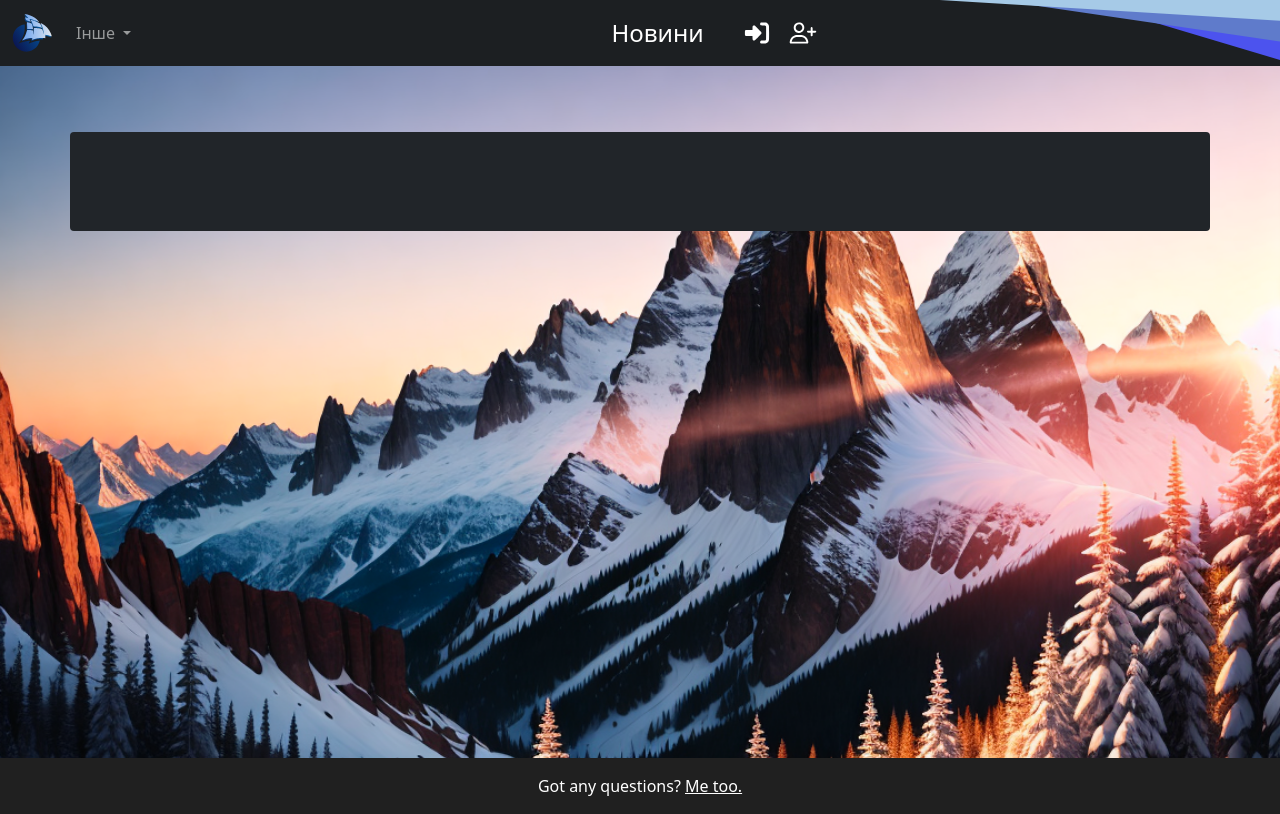
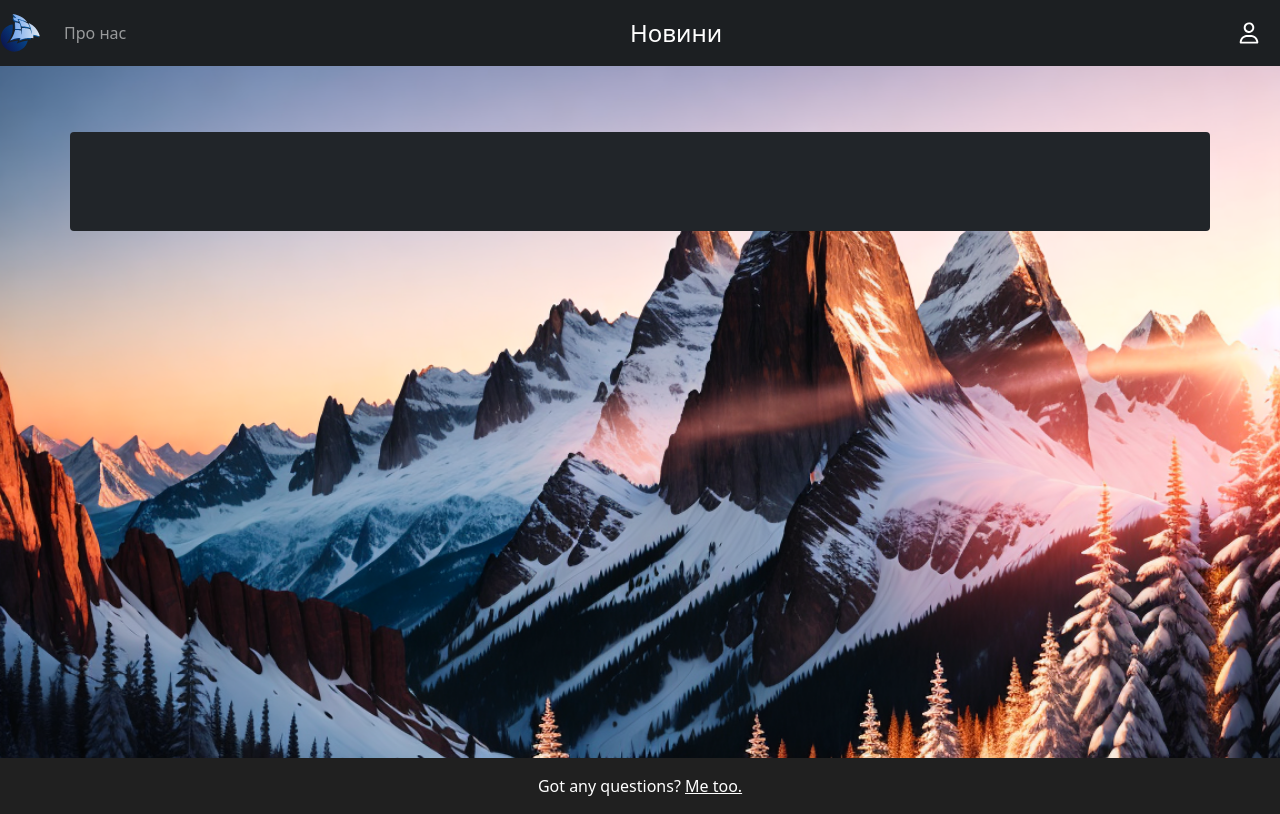
Before and after one commit to Casy7/Romantik, a Django app: page /news/ in a window 1280 px wide. Run offline with Django 4.2, Linux system fonts and the light colour scheme; data that the repository does not hold is empty; some libraries are stand-ins or nearby versions.

Commit message:
Navbar fixed

```diff
--- a/RomantikApp/static/css/base.css
+++ b/RomantikApp/static/css/base.css
@@ -237,6 +237,14 @@ blockquote {
     color: white;
 }
 
+nav .dropdown-toggle::after {
+    display: none;
+}
+
+.dropdown-menu.user-menu-dropdown {
+    left: -95px;
+}
+
 @media only screen and (max-device-width: 480px) {
     p {
         text-align: justify;
@@ -263,4 +271,8 @@ blockquote {
     .page-content {
         background-position: inherit;
         }
+
+    .desktop {
+        display: none !important;
+    }
 }
--- /dev/null
+++ b/RomantikApp/static/js/base.js
@@ -0,0 +1,8 @@
+
+if (!window.mobileCheck()) {
+	$('.mobile').hide();
+	var divsToHide = document.getElementsByClassName("mobile");
+    for(var i = 0; i < divsToHide.length; i++){
+        divsToHide[i].style.display = "none"; // depending on what you're doing
+    }
+}
--- a/RomantikApp/templates/base.html
+++ b/RomantikApp/templates/base.html
@@ -108,7 +108,7 @@
   </style>
   <link rel="stylesheet" href="{% static 'css/base.css'%}">
   <script src="{% static 'libs/modules/jquery/jquery.js' %}" type="text/javascript"></script>
-  <link rel="icon" type="image/png" href="{% static 'icons/logo.svg' %}"/>
+  <link rel="icon" type="image/png" href="{% static 'icons/logo.svg' %}" />
   <!-- GOOGLE SEARCH CONSOLE ID -->
   <meta name="google-site-verification" content="lJ8_J2eP5H3_CfvTKaaqfta697gWaK5cdSeyW1O5BR4" />
 </head>
@@ -117,27 +117,47 @@
   <!-- __________________________________________ NAVBAR __________________________________________ -->
 
   <nav class="navbar fixed-top navbar-expand-lg navbar-dark bg-dark">
-    <div class="container-fluid">
+    <div class="nav-item dropdown mobile">
+      <a class="nav-link dropdown-toggle" href="#" id="navbarDropdown" role="button" data-bs-toggle="dropdown"
+        aria-expanded="false">
+
+        <img class="glyphicon white" src="{% static 'icons/menu.svg' %}">
+
+      </a>
+      <div class="dropdown-menu" aria-labelledby="navbarDropdown">
+        {% if header != 'Новини' %}
+        <a class="dropdown-item" href="/news">Новини</a>
+        {% endif %}
+        {% if header != 'Про нас' %}
+        <a class="dropdown-item" href="/news">Про нас</a>
+        {% endif %}
+        {% if user.is_superuser %}
+        <div class="dropdown-divider"></div>
+        <a class="dropdown-item" href="/admin">Admin panel</a>
+        {% endif %}
+
+      </div>
+    </div>
 
     <a class="navbar-brand" href="/"><img class="base_logo_mini" src="{% static 'icons/logo.svg' %}"></a>
 
+
+
+
     <ul class="navbar-nav me-auto mb-2 mb-lg-0 central-nav-panel">
-
-        <li class="nav-item dropdown">
-          <a class="nav-link dropdown-toggle" href="#" id="navbarDropdown" role="button" data-bs-toggle="dropdown"
-            aria-expanded="false">
-            Інше
-          </a>
-          <div class="dropdown-menu" aria-labelledby="navbarDropdown">
-            <a class="dropdown-item" href="#">Опції</a>
-            <a class="dropdown-item" href="#">відсутні</a>
-            <div class="dropdown-divider"></div>
+      {% if header != 'Новини' %}
+      <li class="nav-item desktop">
+        <a class="nav-link" href="/news">Новини</a>
+      </li>
+      {% endif %}
+      {% if header != 'Про нас' %}
+      <li class="nav-item desktop">
+        <a class="nav-link" href="/news">Про нас</a>
+      </li>
+      {% endif %}
+      {% if user.is_superuser %}
+      <li class="nav-item desktop">
         <a class="dropdown-item" href="/admin">Admin panel</a>
-          </div>
-        </li>
-        {% if header != 'Новини' %}
-        <li class="nav-item">
-          <a class="nav-link" href="/news">Новини</a>
       </li>
       {% endif %}
     </ul>
@@ -147,50 +167,58 @@
       {% if header != 'none' %}
       <h4 class="navbar-header">{{ title }}</h4>
       {% endif %}
+    </ul>
 
 
+
+
+    <div class="nav-item dropdown">
+      <a class="nav-link dropdown-toggle" href="#" id="navbarUserDropdown" role="button" data-bs-toggle="dropdown"
+        aria-expanded="false">
+        <img class="glyphicon white" src="{% static 'icons/user.svg' %}">
+      </a>
+      <div class="dropdown-menu user-menu-dropdown" aria-labelledby="navbarUserDropdown">
+
         {% if user != 'none' %}
-        <li class="nav-item active">
-          <p class="user_credentials"> {{ user.username }}</p>
-        </li>
+
+        <a class="dropdown-item" href="/">
+          <img class="glyphicon white" src="{% static 'icons/user.svg' %}">
+          {{ user.username }}</a>
         {% endif %}
 
 
         {% if user != 'none' %}
-        <li class="nav-item active">
-          <a class="nav-link" href="/signout">
+        <a class="dropdown-item" href="/signout">
           <img class="glyphicon white" src="{% static 'icons/sign_out.svg' %}">
-            <span class="sr-only"></span>
+          Вихід
         </a>
-        </li>
         {% endif %}
 
         {% if user == 'none' and header != 'Вхід' %}
-        <li class="nav-item active">
-          <a class="nav-link" href="/signin">
+
+        <a class="dropdown-item" href="/signin">
           <img class="glyphicon white" src="{% static 'icons/sign_in.svg' %}">
-            <span class="sr-only"></span>
+          Вхід
         </a>
-        </li>
+
         {% endif %}
 
         {% if user == 'none' and header != 'Реєстрація' %}
-        <li class="nav-item active">
-          <a class="nav-link" href="/signup">
+        <a class="dropdown-item" href="/signup">
           <img class="glyphicon white" src="{% static 'icons/sign_up.svg' %}">
-            <span class="sr-only"></span></a>
-        </li>
+          Реєстрація
+        </a>
+
         {% endif %}
 
-        <!-- <form class="d-flex">
-          <input class="form-control me-2" type="search" placeholder="Search" aria-label="Search">
-          <button class="btn btn-outline-success" type="submit">Search</button>
-        </form> -->
-        <li class="nav-item">
+      </div>
+    </div>
+
+    <li class="nav-item" style="display: none;">
       <img class="navbar_background_image" src="{% static 'icons/navbar_panel.svg' %}" alt="">
     </li>
     </ul>
-    </div>
+
   </nav>
 
 
@@ -227,6 +255,7 @@
 
 
 
+<script src="{% static 'js/base.js' %}" type="text/javascript"></script>
 
 
 </html>
```
Also changed, not shown: RomantikApp/static/icons/menu.svg (added), RomantikApp/static/icons/user.svg (added). Lines whose indentation alone changed are shown as unchanged.
